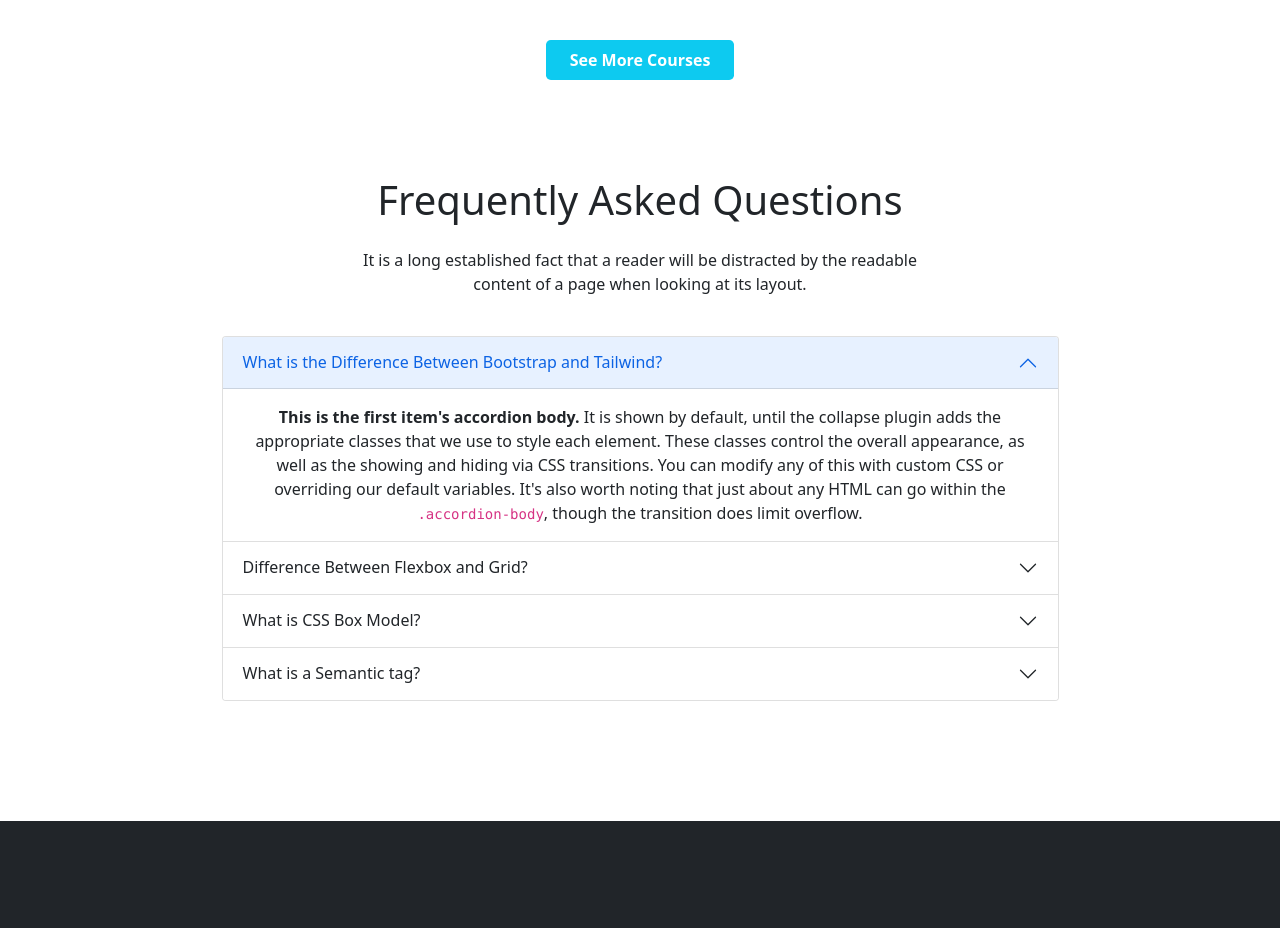
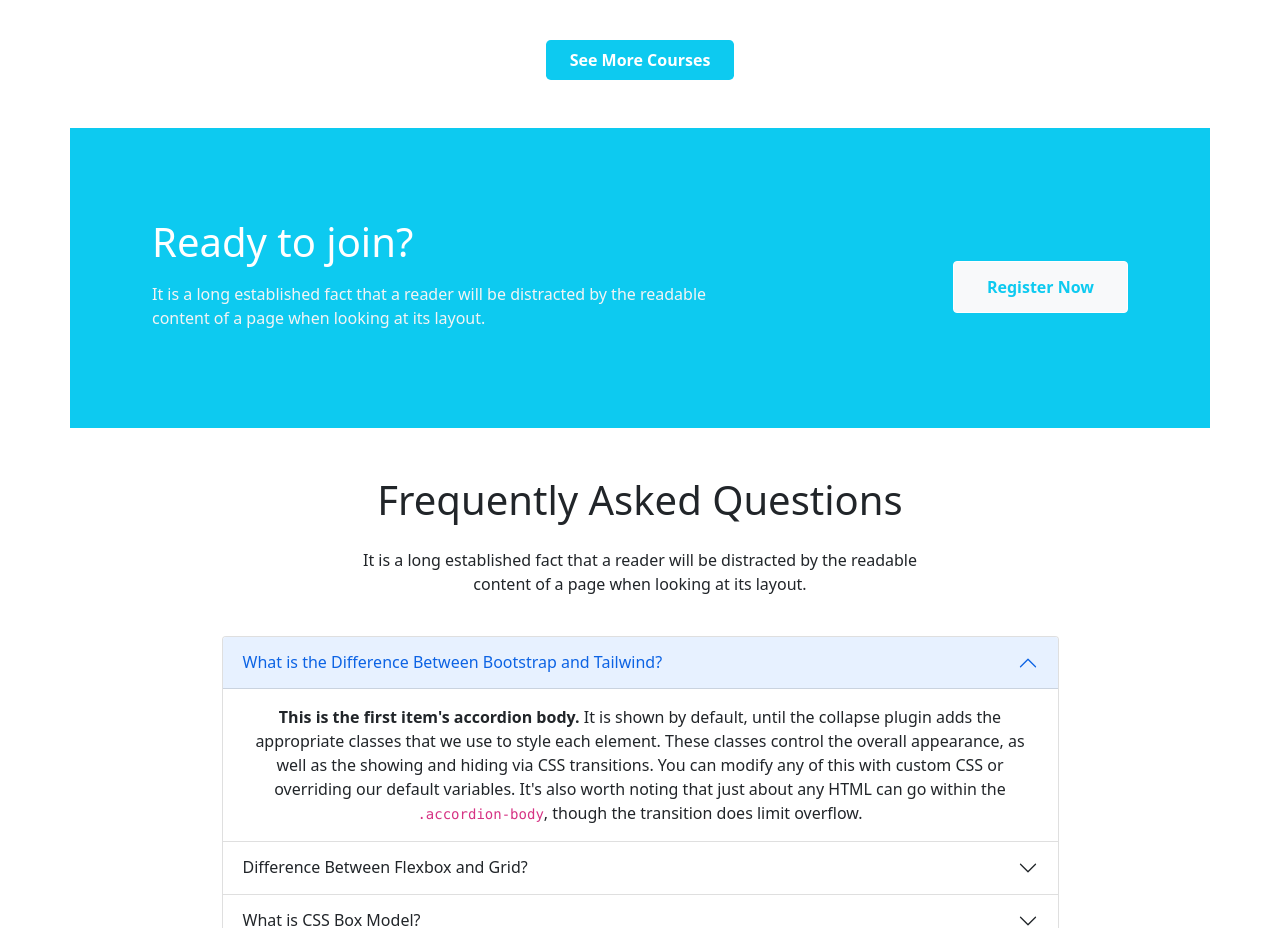
Before and after one commit to mohammadRcat/learning-ocean, a plain HTML site: page index.html in a window 1280 px wide. Shown: the part 1700-2628 px from the top of the page. Drawn offline with nearby package versions, Linux system fonts and the light colour scheme.

Commit message:
6th commit

```diff
--- a/index.html
+++ b/index.html
@@ -189,6 +189,20 @@
             </div>
     </section>
 
+    <!-- joining section  -->
+    <section class="container bg-info joining-section">
+        <div class="d-flex justify-content-between align-items-center">
+            <div class="joinig-1 ">
+                <h1 class="text-white mb-3">Ready to join?</h1>
+                <p>It is a long established fact that a reader will be distracted by the
+                    readable content of a page when looking at its layout.</p>
+            </div>
+            <div class="joining-2">
+                <button class="bg-light text-info fw-bolder rounded-2">Register Now</button>
+            </div>
+        </div>
+    </section>
+
 
 
     <!-- accordion section -->
--- a/style.css
+++ b/style.css
@@ -9,6 +9,28 @@
 
 .slider-p {
     font-size: 21px;
+}
+
+.joinig-1 {
+    width: 580px;
+    margin-top: 90px;
+    margin-left: 70px;
+}
+
+.joinig-1 p {
+    color: #F4F4F4;
+}
+
+.joining-2 button {
+    padding: 13px 33px;
+    background-color: #FFFFFF;
+    border: 1px solid #FFFFFF;
+    margin-top: 100px;
+    margin-right: 70px;
+}
+
+.joining-section {
+    height: 300px;
 }
 
 footer {
```
